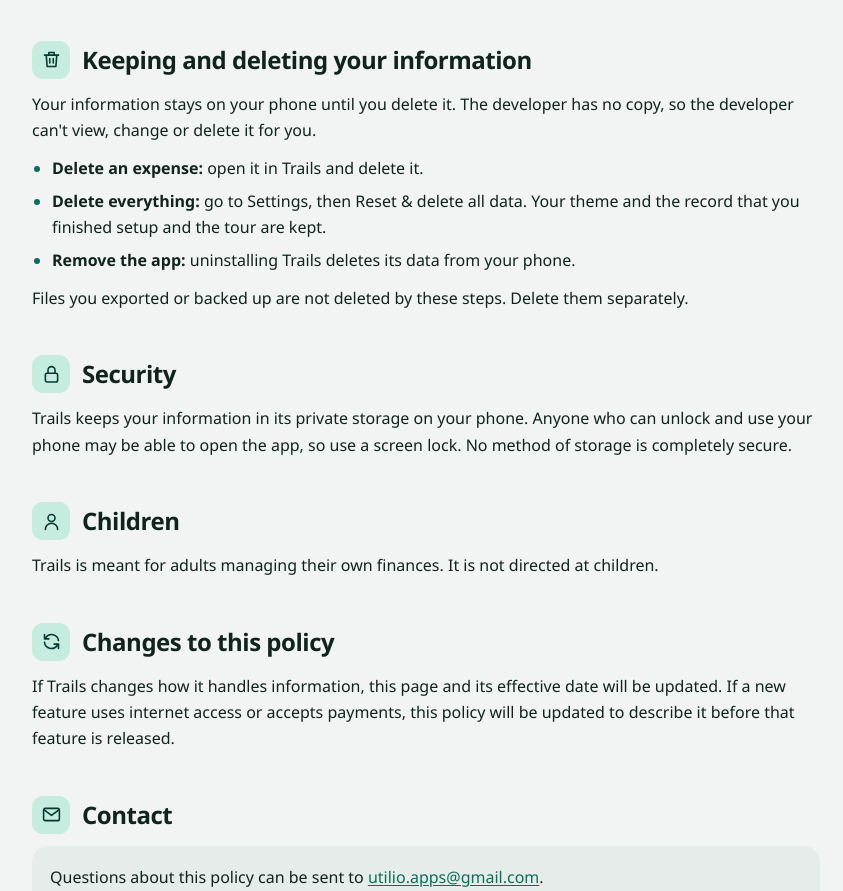
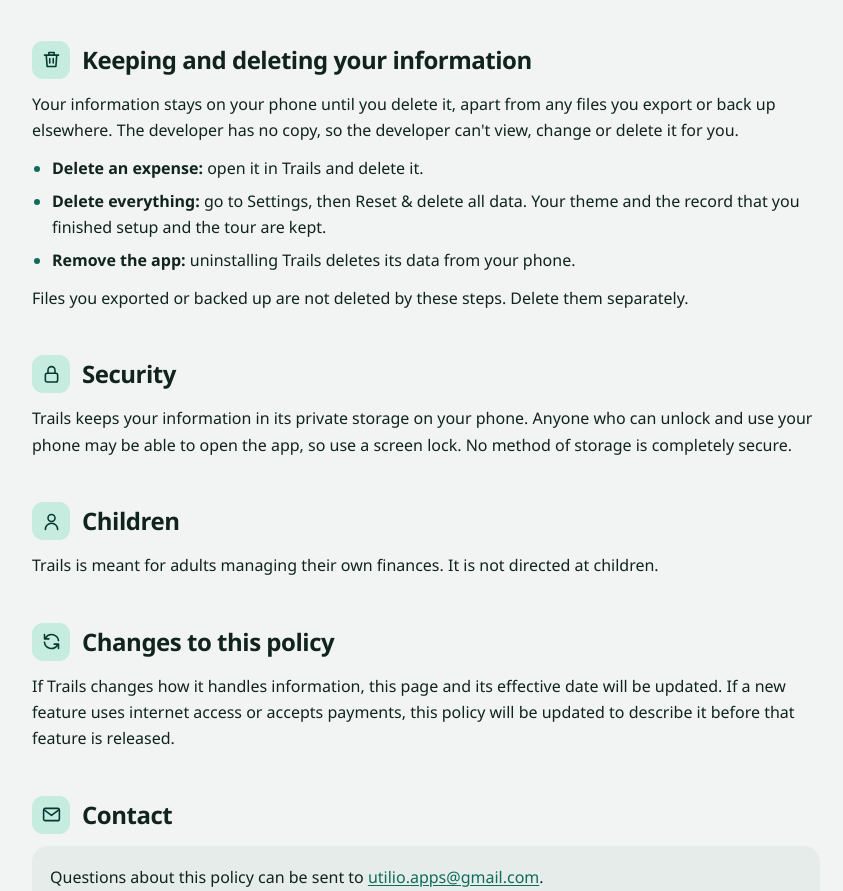
Before and after one commit to vectorX1/privacy_policies, a plain HTML site: page trails/index.html in a window 1280 px wide. Shown: the part 2338-3229 px from the top of the page, without its empty margins (214-1057 px from the left). Drawn offline with Linux system fonts and the light colour scheme.

Commit message:
Update index.html

```diff
--- a/trails/index.html
+++ b/trails/index.html
@@ -200,7 +200,7 @@ footer .wrap { display:flex; flex-wrap:wrap; justify-content:space-between; gap:
 
   <section id="deleting">
     <h2><span class="tile"><svg class="icon" width="21" height="21" viewBox="0 0 24 24" aria-hidden="true"><use href="#i-trash"/></svg></span>Keeping and deleting your information</h2>
-    <p>Your information stays on your phone until you delete it. The developer has no copy, so the developer can't view, change or delete it for you.</p>
+    <p>Your information stays on your phone until you delete it, apart from any files you export or back up elsewhere. The developer has no copy, so the developer can't view, change or delete it for you.</p>
     <ul class="plain">
       <li><strong>Delete an expense:</strong> open it in Trails and delete it.</li>
       <li><strong>Delete everything:</strong> go to Settings, then Reset &amp; delete all data. Your theme and the record that you finished setup and the tour are kept.</li>
```
